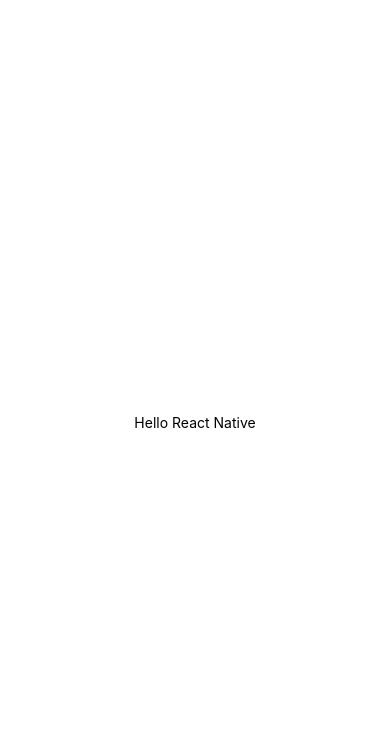
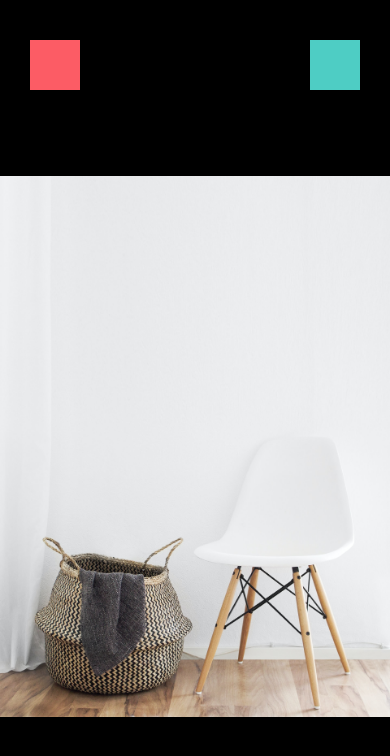
Before and after one commit to magb7/DoneWithIt-native, a React Native app: screen / in a window 390 px wide. Shown: the top 756 px of the page. Built offline with nearby package versions, Linux system fonts and the light colour scheme.

Commit message:
import screens

```diff
--- a/App.js
+++ b/App.js
@@ -1,21 +1,8 @@
 import React from "react";
-import { StyleSheet, Text, TouchableWithoutFeedback, View } from "react-native";
+import { Text, TouchableWithoutFeedback, View } from "react-native";
+import WelcomeScreen from "./app/screens/WelcomeScreen";
+import ViewImageScreen from "./app/screens/ViewImageScreen";
 
 export default function App() {
-  return (
-    <View style={styles.container}>
-      <TouchableWithoutFeedback>
-        <Text>Hello React Native</Text>
-      </TouchableWithoutFeedback>
-    </View>
-  );
+  return <ViewImageScreen />;
 }
-
-const styles = StyleSheet.create({
-  container: {
-    flex: 1,
-    backgroundColor: "#fff",
-    alignItems: "center",
-    justifyContent: "center",
-  },
-});
```
